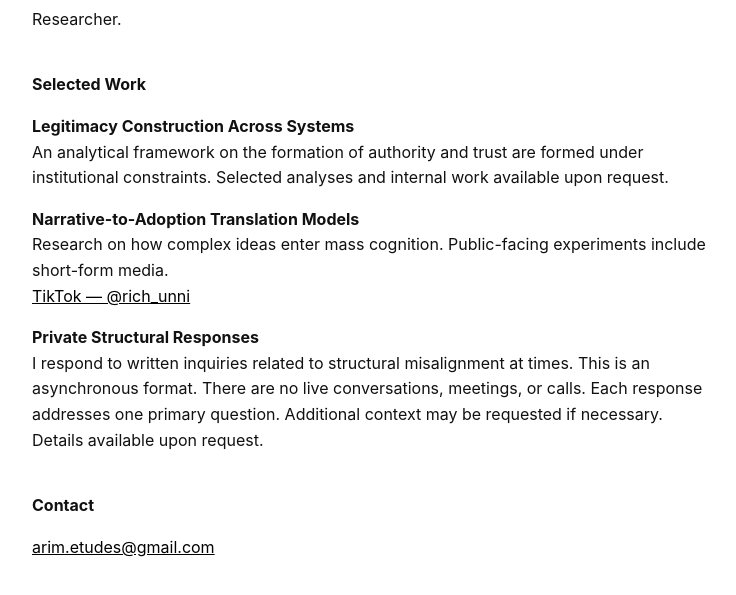
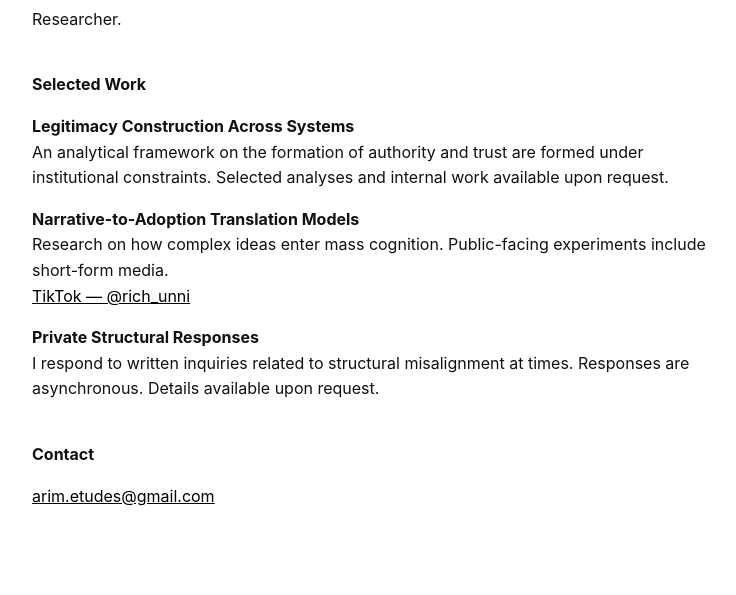
Before and after one commit to ArimJeon/arimjeon, a plain HTML site: page index.html in a window 1280 px wide. Shown: the part 133-728 px from the top of the page, without its empty margins (268-1004 px from the left). Drawn offline with Linux system fonts and the light colour scheme.

Commit message:
minor text edit

```diff
--- a/index.html
+++ b/index.html
@@ -43,9 +43,8 @@ Public-facing experiments include short-form media.<br>
 
 <p>
 <strong>Private Structural Responses</strong><br>
-I respond to written inquiries related to structural misalignment at times. This is an asynchronous format.
-There are no live conversations, meetings, or calls. Each response addresses one primary question.
-Additional context may be requested if necessary. Details available upon request.<br>
+I respond to written inquiries related to structural misalignment at times. Responses are asynchronous.
+Details available upon request.<br>
 </p>
 
 <h2>Contact</h2>
```
